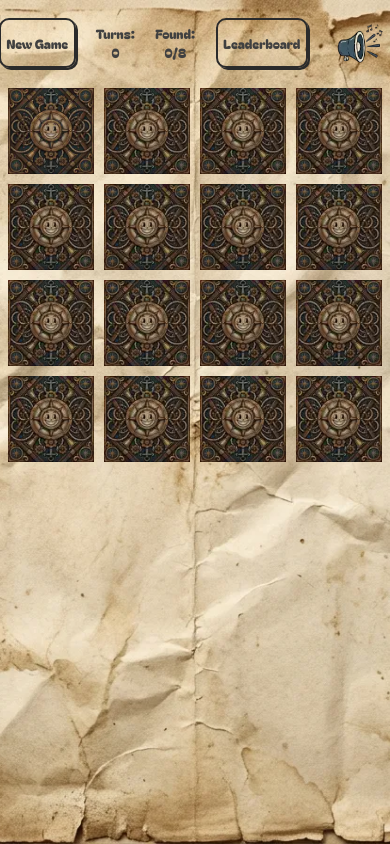
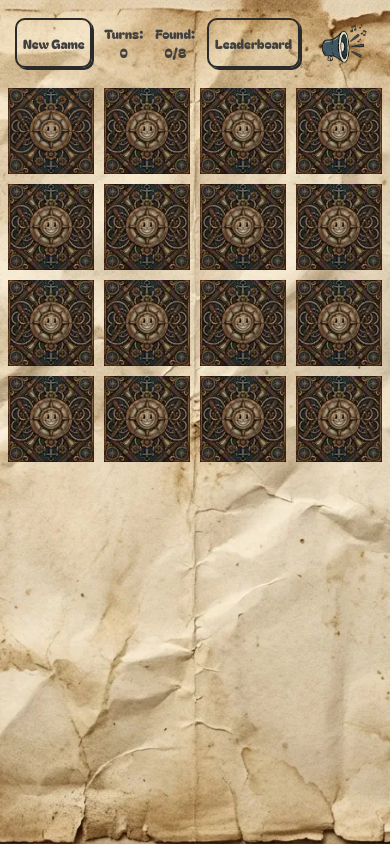
Before and after one commit to andrewfroze/memory-game, a website built with Vite: page index.html in a window 390 px wide. Built offline with nearby package versions, Linux system fonts and the light colour scheme.

Commit message:
style: fix header gap om mobile size

```diff
--- a/src/styles/header.scss
+++ b/src/styles/header.scss
@@ -2,7 +2,7 @@ header {
   display: flex;
   justify-content: space-between;
   align-items: center;
-  gap: 20px;
+  gap: clamp(5px, 3vw, 20px);
   padding: 10px;
   align-self: center;
   text-align: center;
```
